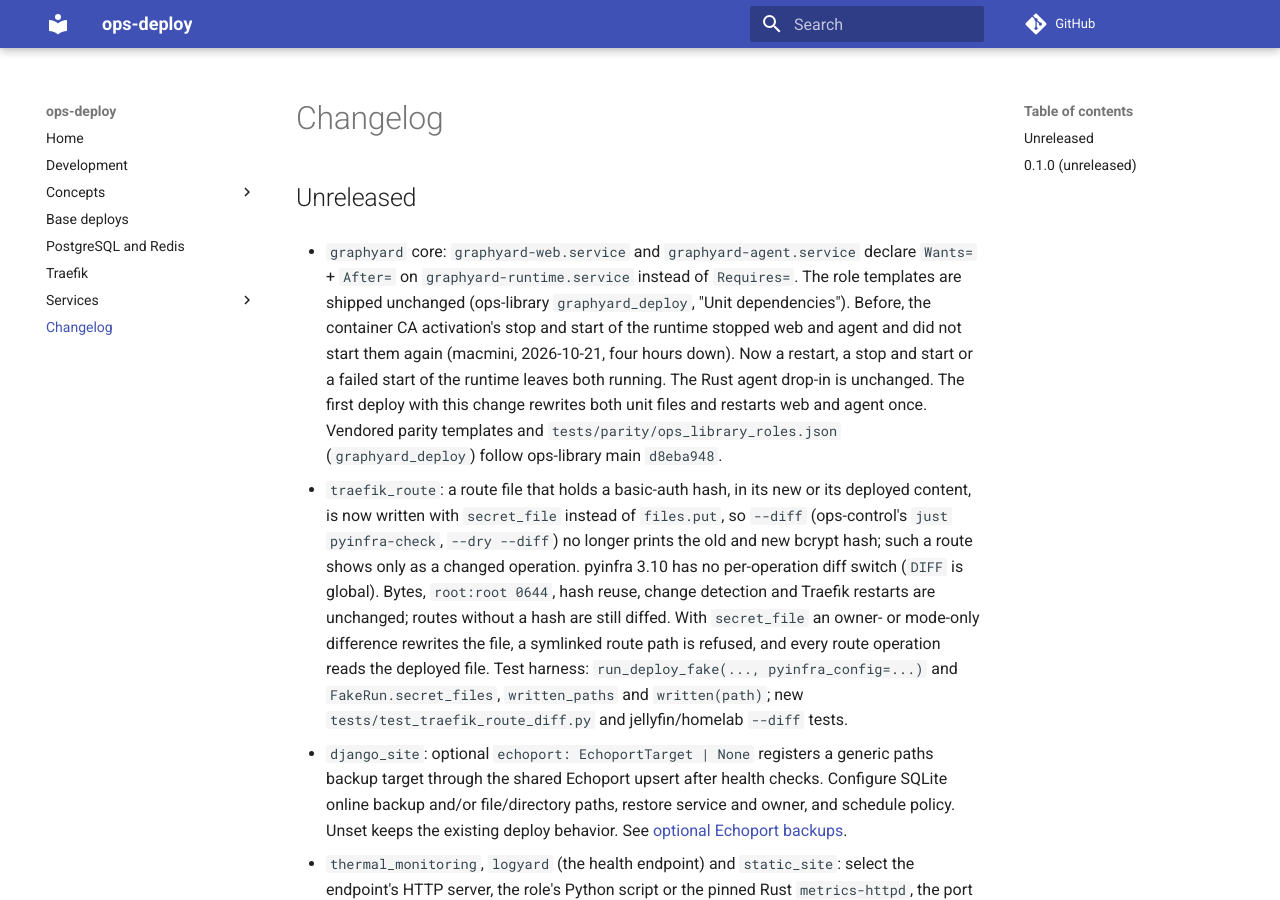
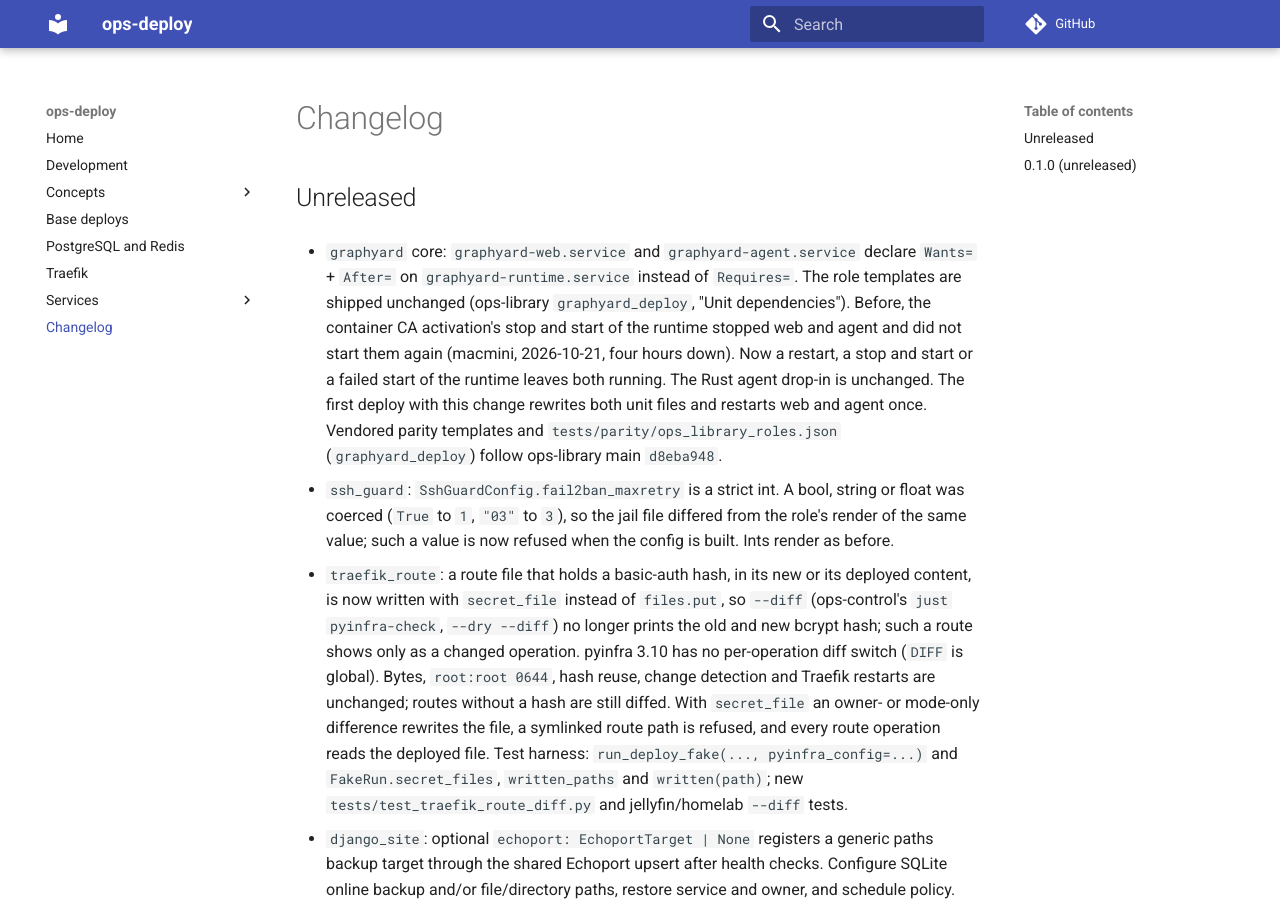
Before and after one commit to ephes/ops-deploy, an MkDocs documentation site: the page built from docs/changelog.md, in a window 1280 px wide and 900 px high. Built offline with MkDocs 1.6.1 and Material for MkDocs 9.7.7, drawn with Linux system fonts in a browser that asks for light colours; comment, search, counter and statistics services are not loaded.

Commit message:
ssh_guard: refuse a non-int fail2ban_maxretry instead of coercing it
The role writes maxretry exactly as given, so a coerced bool, string or
float produced a jail file that differed from the role's render of the
same value. fail2ban_maxretry is now a strict int.

```diff
--- a/docs/changelog.md
+++ b/docs/changelog.md
@@ -13,6 +13,11 @@
   files and restarts web and agent once. Vendored parity templates and
   `tests/parity/ops_library_roles.json` (`graphyard_deploy`) follow ops-library
   main `d8eba948`.
+
+- `ssh_guard`: `SshGuardConfig.fail2ban_maxretry` is a strict int. A bool,
+  string or float was coerced (`True` to `1`, `"03"` to `3`), so the jail file
+  differed from the role's render of the same value; such a value is now
+  refused when the config is built. Ints render as before.
 
 - `traefik_route`: a route file that holds a basic-auth hash, in its new or
   its deployed content, is now written with `secret_file` instead of
```
Also changed, not shown: docs/base.md (+1 -1 lines), 2 other files.
